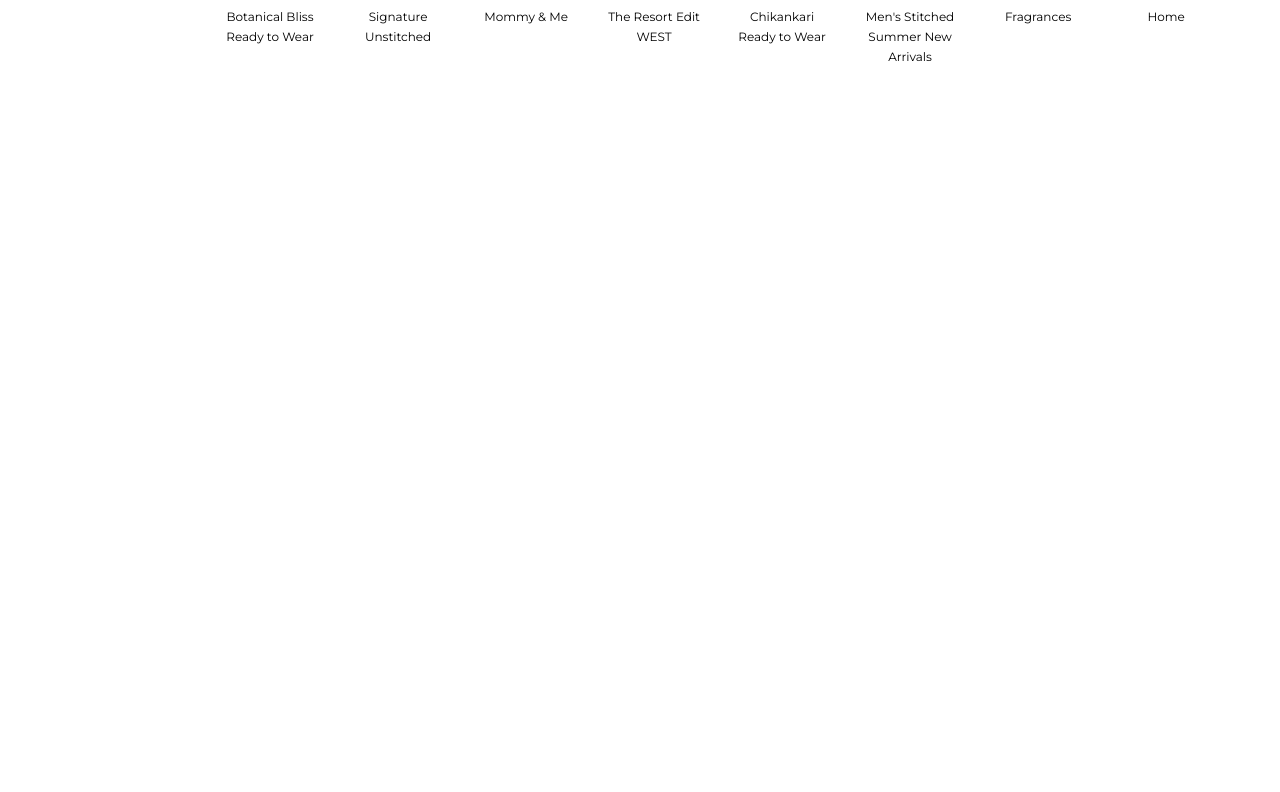
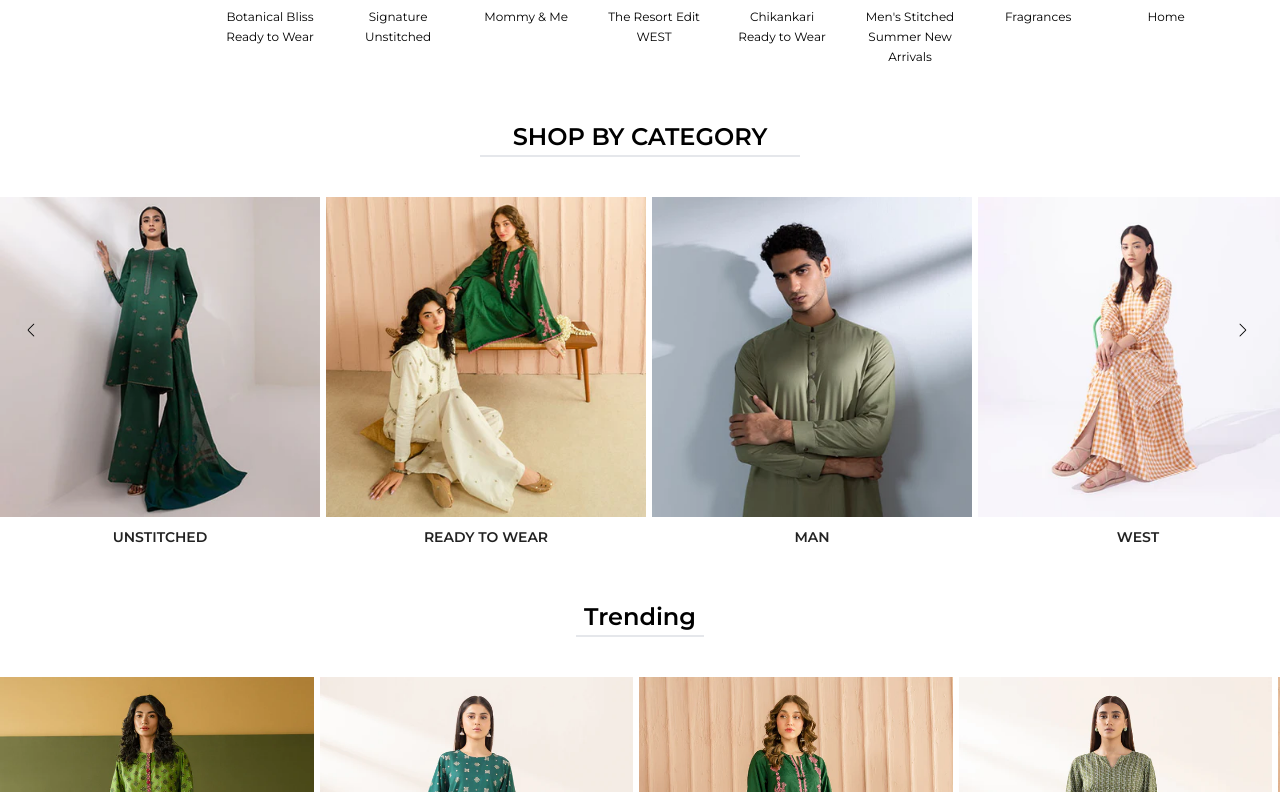
Before and after one commit to Bushra206/sapphire-web, a React (Vite) app: page / in a window 1280 px wide. Shown: the part 868-1660 px from the top of the page. Before the commit the page ends 989 px from the top, so only its background shows below. Built offline with nearby package versions, Linux system fonts and the light colour scheme.

Commit message:
Images bugged Fixed

```diff
--- a/src/App.jsx
+++ b/src/App.jsx
@@ -117,8 +117,8 @@ const App = () => {
               <div className={showmenuicon && "fixed"}>
                 <Hero />
                 <WhatsNew />
-                {/* <ShopByCatagory />
-                <Trending /> */}
+                <ShopByCatagory />
+                <Trending />
               </div>
             }
           />
```
